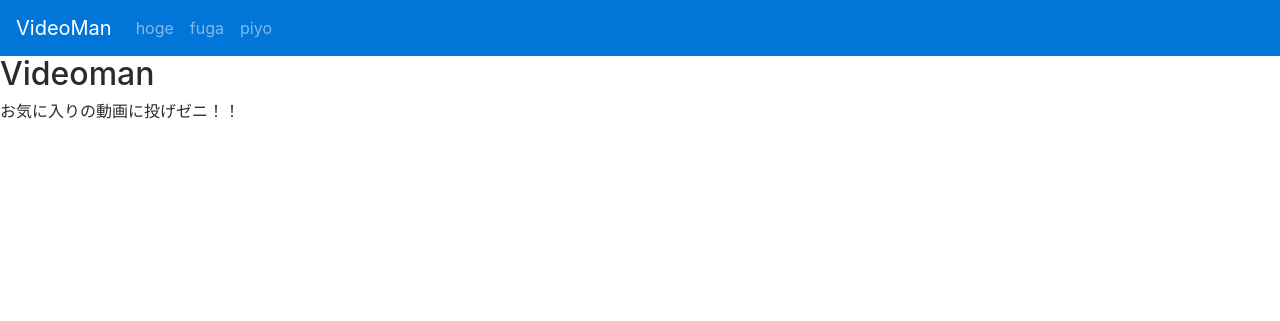
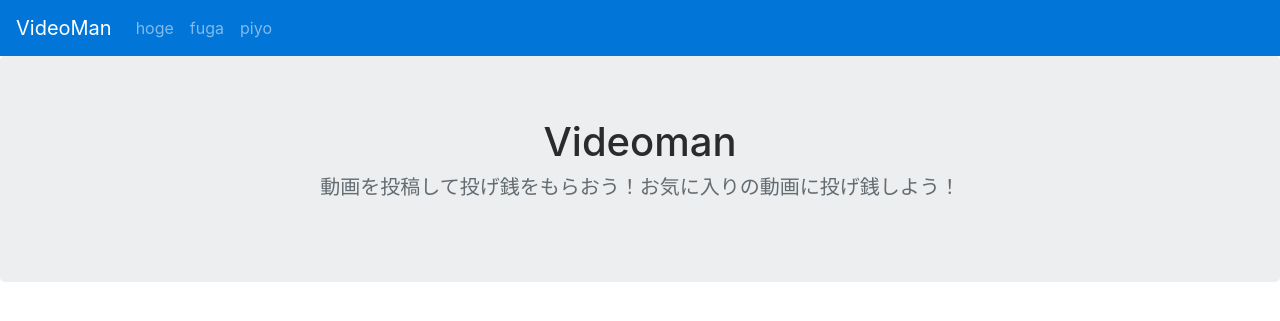
Before and after one commit to hirony-jp/tipvideo_old, a PHP site: page / in a window 1280 px wide. Shown: the top 321 px of the page. Run offline with PHP 8.4, Linux system fonts and the light colour scheme; some libraries are stand-ins or nearby versions.

Commit message:
add explanation. on index.php

```diff
--- a/index.php
+++ b/index.php
@@ -1,8 +1,15 @@
 <?php require("header.php"); ?>
 
-
-<h2>Videoman</h2>
-<p>お気に入りの動画に投げゼニ！！</p>
+<section class="jumbotron text-center">
+    <div class="container">
+    <h1 class="jumbotron-heading">Videoman</h1>
+    <p class="lead text-muted">動画を投稿して投げ銭をもらおう！お気に入りの動画に投げ銭しよう！</p>
+    <!-- <p>
+        <a href="#" class="btn btn-primary">Main call to action</a>
+        <a href="#" class="btn btn-secondary">Secondary action</a>
+    </p> -->
+    </div>
+</section>
 
 <!-- 投稿フォーム -->
 <!-- 投稿された動画群を表示 -->
```
